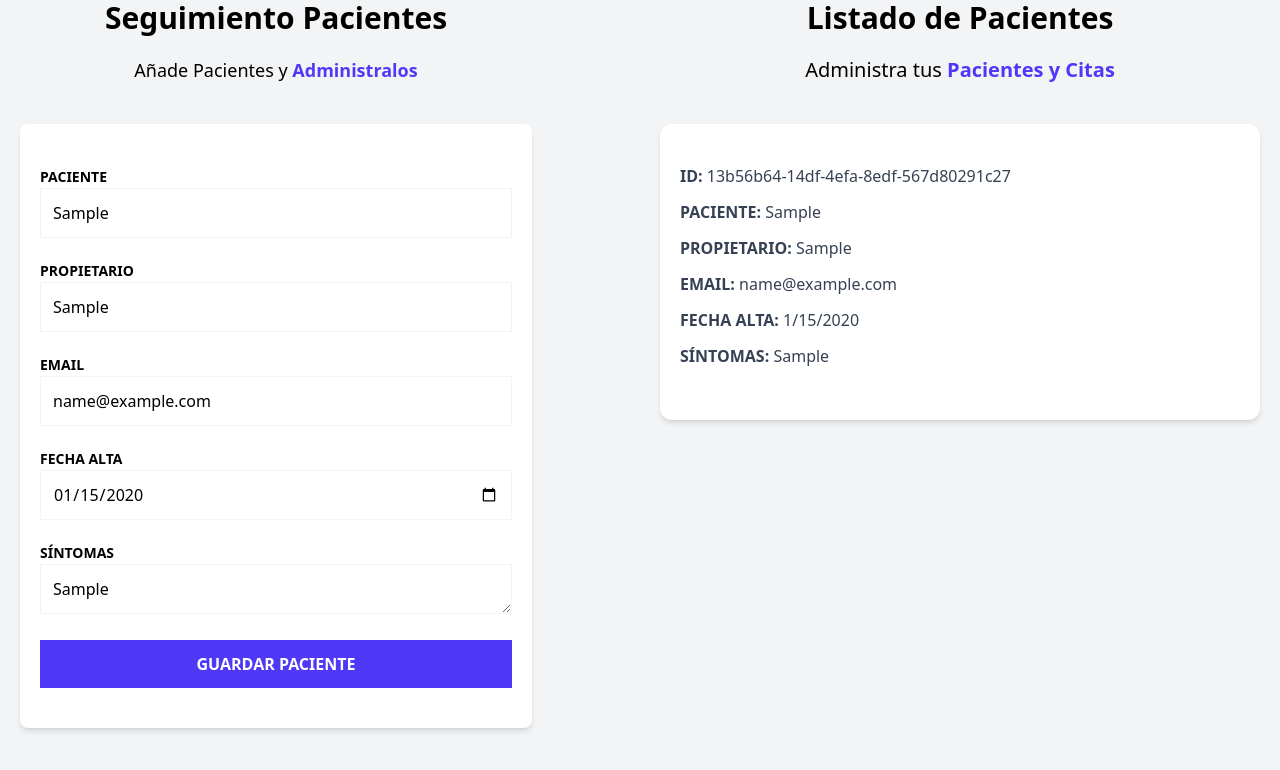
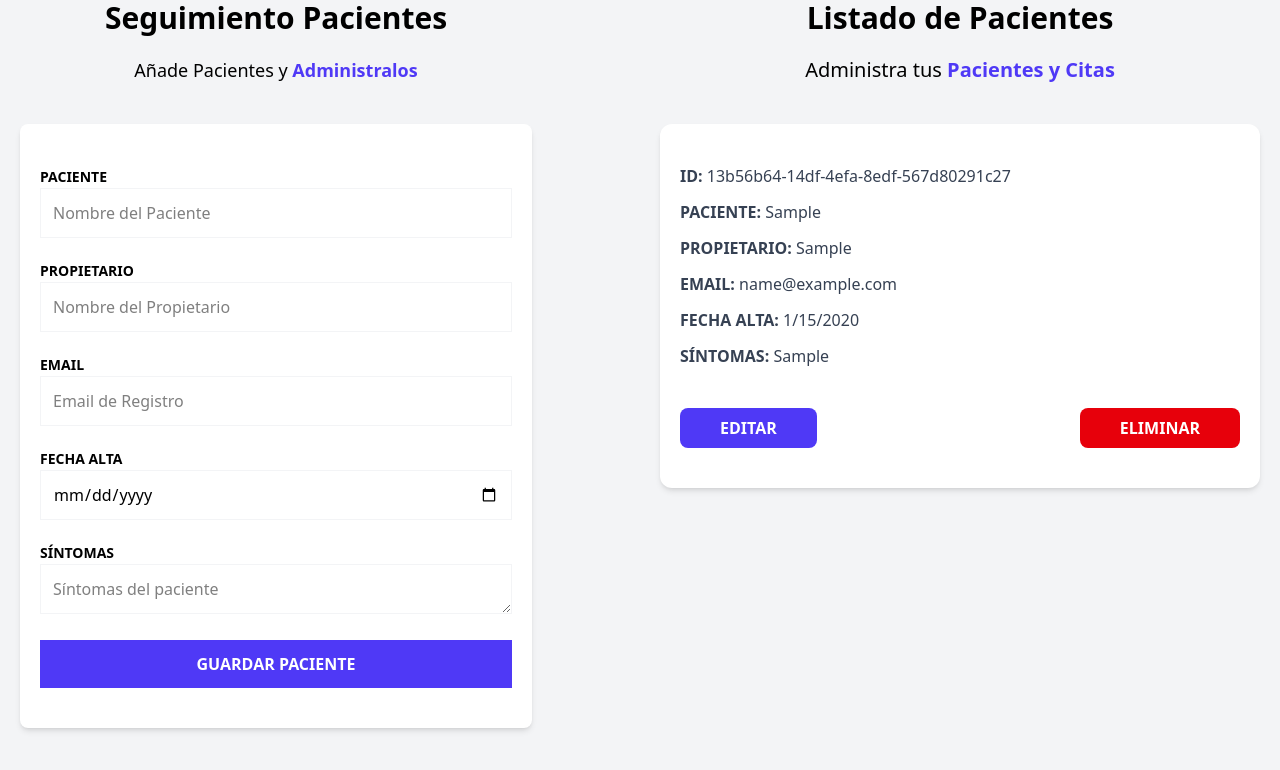
Before and after one commit to Fernixp/pacientes-zustand, a React (Vite) app: page / in a window 1280 px wide. Both pictures are taken after typing "Sample", "Sample", "name@example.com", "2020-01-15", "Sample" into the empty fields and a click on the input "Guardar Paciente". Shown: the part 224-994 px from the top of the page. Built offline with nearby package versions, Linux system fonts and the light colour scheme.

Commit message:
chore: ajustes form

```diff
--- a/src/components/Patient/PatientDetails.tsx
+++ b/src/components/Patient/PatientDetails.tsx
@@ -15,6 +15,17 @@
             <PatientDetailItem label="Email" value={patient.email} />
             <PatientDetailItem label="Fecha Alta" value={date} />
             <PatientDetailItem label="Síntomas" value={patient.symptoms} />
+
+            <div className="flex justify-between gap-3 mt-10">
+                <button className="bg-indigo-600 py-2 px-10 hover:bg-indigo-700 transition-colors delay-100 cursor-pointer
+                text-white font-bold uppercase rounded-lg">
+                    Editar
+                </button>
+                <button className="bg-red-600 py-2 px-10 hover:bg-red-700 transition-colors delay-100 cursor-pointer
+                text-white font-bold uppercase rounded-lg">
+                    Eliminar
+                </button>
+            </div>
         </div>
     )
 }
--- a/src/components/Patient/PatientForm.tsx
+++ b/src/components/Patient/PatientForm.tsx
@@ -6,10 +6,11 @@
 export default function PatientForm() {
 
     const { addPatient } = usePatientStore()
-    const { register, handleSubmit, formState: { errors } } = useForm<DraftPatient>()
+    const { register, handleSubmit, formState: { errors }, reset } = useForm<DraftPatient>()
 
     const registerPatient = (data: DraftPatient) =>{
         addPatient(data)
+        reset()
     }
     return (
       <div className="md:w-1/2 lg:w-2/5 mx-5">
```
